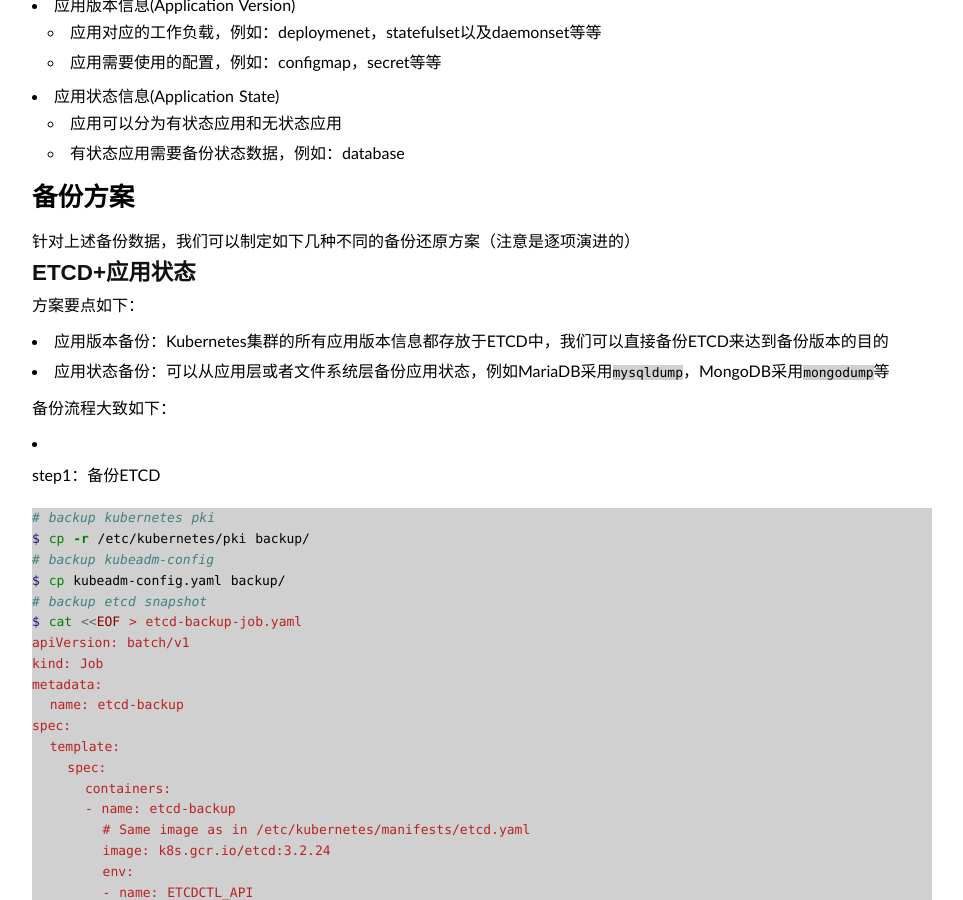
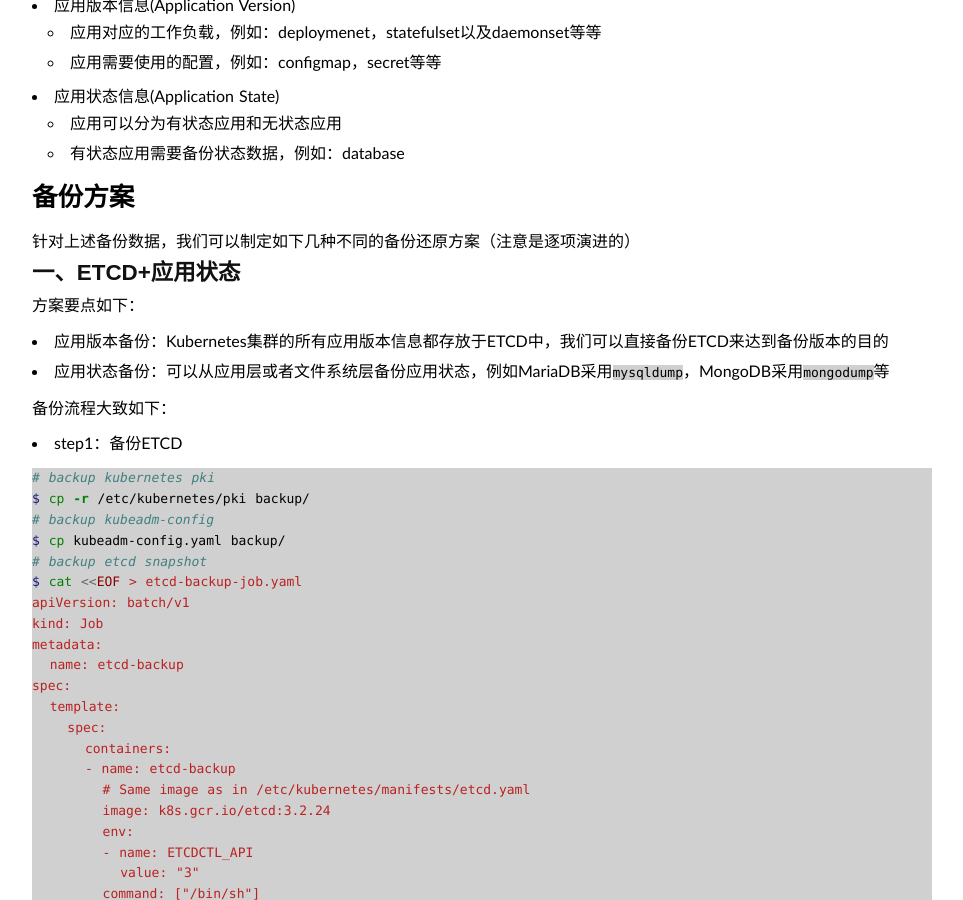
Before and after one commit to duyanghao/duyanghao.github.io, a Jekyll site: the page built from _posts/2020-5-21-kubernetes-bur.md, in a window 1280 px wide and 900 px high, scrolled down 1056 px. Shown: the whole window, without its empty margins (158-1121 px from the left). Built offline with Jekyll 4.4.1, drawn with Linux system fonts in a browser that asks for light colours; some web fonts are replaced; comment, search, counter and statistics services are not loaded.

Commit message:
updatef kubernetes-bur
Signed-off-by: duyanghao <1294057873@qq.com>

````diff
--- a/_posts/2020-5-21-kubernetes-bur.md
+++ b/_posts/2020-5-21-kubernetes-bur.md
@@ -17,7 +17,7 @@
 
 # Overview
 
-对于在生产环境搭建的Kubernetes集群，我们可以利用[kubeadm](Creating Highly Available clusters with kubeadm)搭建高可用集群，一定程度实现容灾：
+对于在生产环境搭建的Kubernetes集群，我们可以利用[kubeadm](https://kubernetes.io/docs/setup/production-environment/tools/kubeadm/high-availability/)搭建高可用集群，一定程度实现容灾：
 
 ![](/public/img/kubernetes_bur/kubernetes-ha.png)
 
@@ -52,7 +52,7 @@
 
 针对上述备份数据，我们可以制定如下几种不同的备份还原方案（注意是逐项演进的）
 
-## ETCD+应用状态
+## 一、ETCD+应用状态
 
 方案要点如下：
 
@@ -62,7 +62,6 @@
 备份流程大致如下：
 
 * step1：备份ETCD
-
   ```bash
   # backup kubernetes pki
   $ cp -r /etc/kubernetes/pki backup/
@@ -109,7 +108,6 @@
   ```
 
 * step2：应用层备份(eg: MariaDB)
-
   ```bash
   # backup
   $ mysqldump -uxxx -pxxx db_name > backup-file.sql
@@ -118,7 +116,6 @@
 还原流程大致如下：
 
 * step1：还原ETCD
-
   ```bash
   # restore kubernetes pki
   $ cp -r backup/pki /etc/kubernetes/
@@ -132,7 +129,6 @@
   ```
 
 * step2：清空数据
-
   ```bash
   # restore-phase-1(drop db)
   $ mysqladmin -uxxx -pxxx -f drop db_name
@@ -143,13 +139,14 @@
   ```
 
 * step3：还原数据
-
   ```bash
   # restore-phase-3(restore db)
   $ mysql -uxxx -pxxx db_name < backup-file.sql
   ```
 
 ## 应用版本+应用状态
+
+
 
 ## VC+应用状态
 
````
